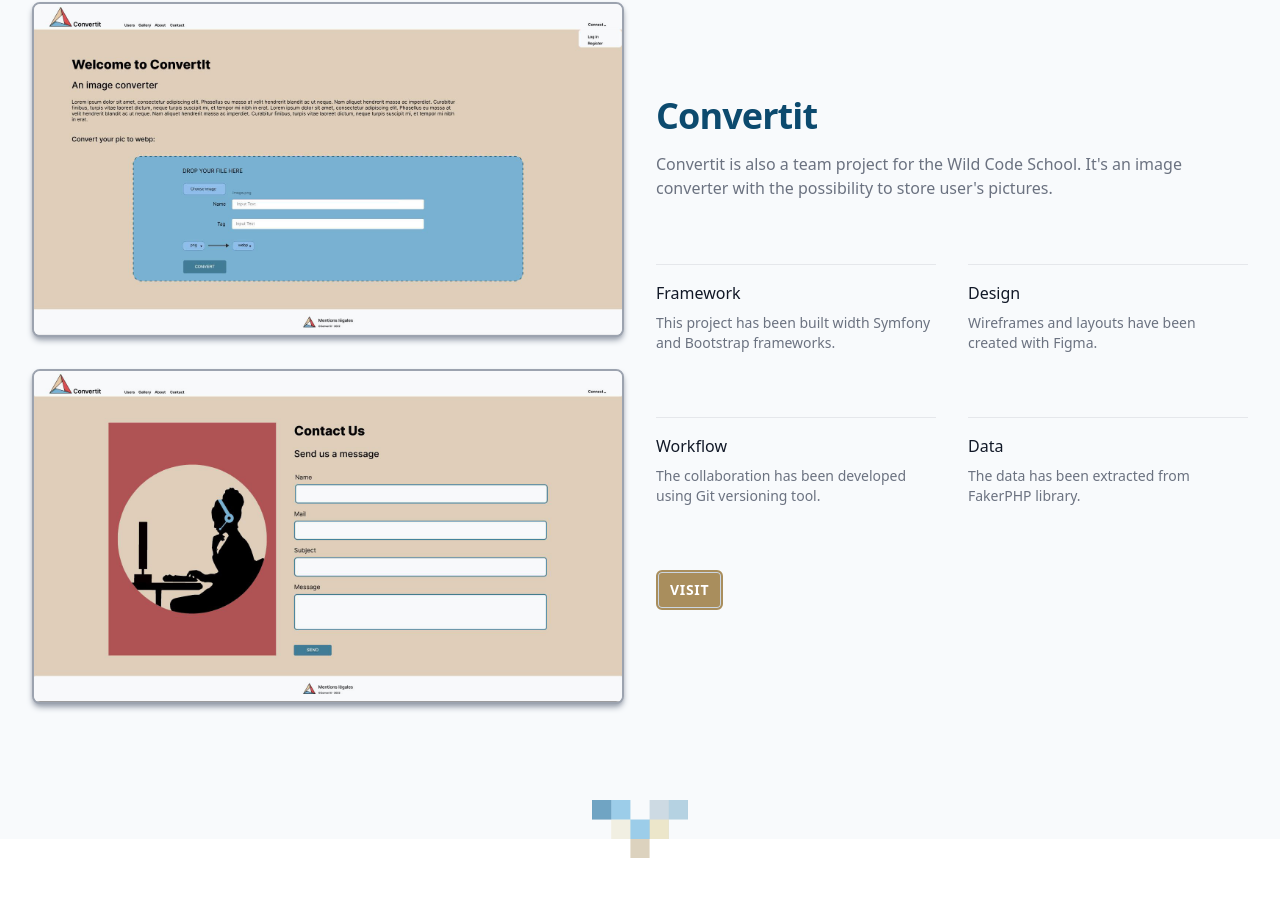
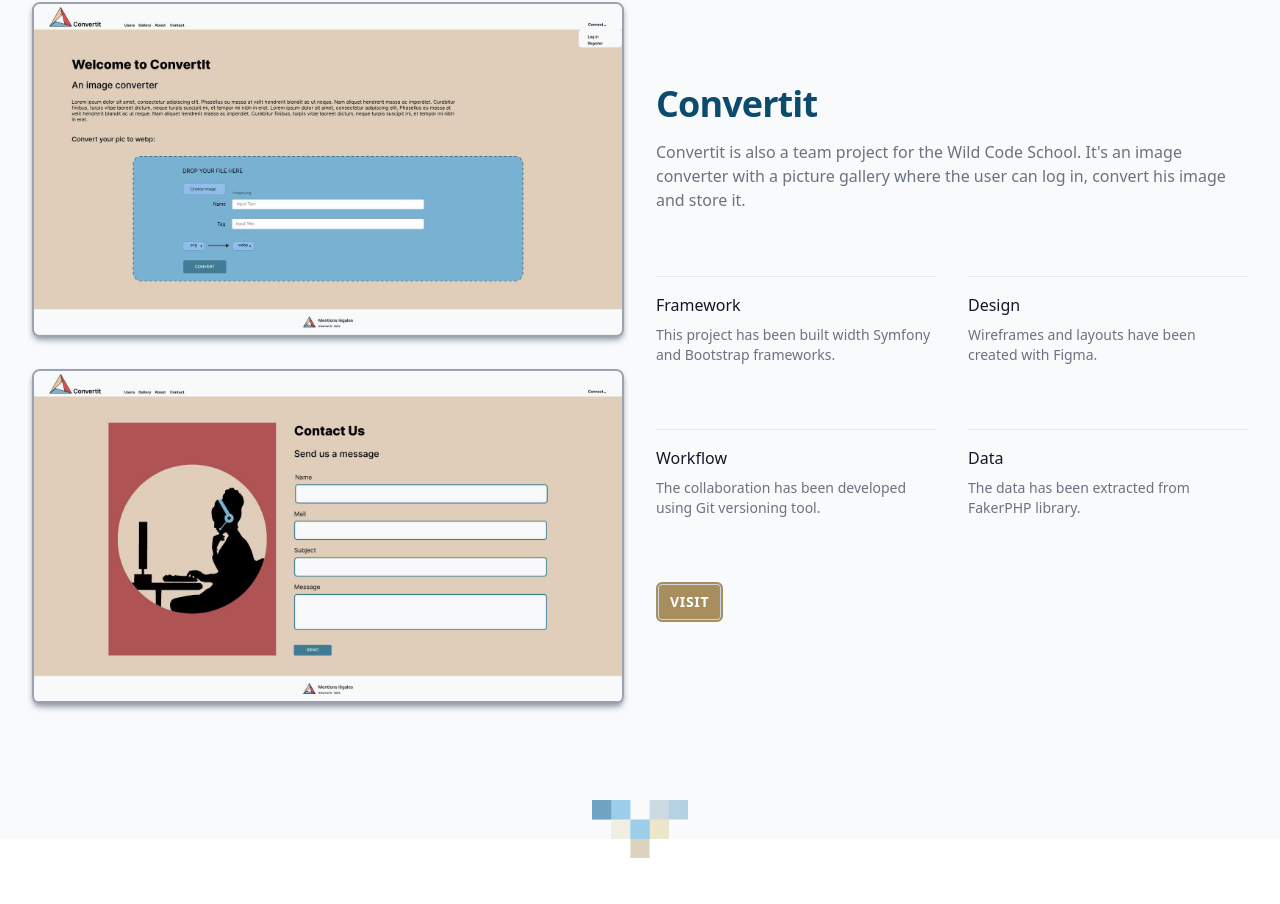
Before and after one commit to t-aguirre/t_aguirre_portfolio, a React (Vite) app: page /portfolio in a window 1280 px wide. Shown: the part 1315-2219 px from the top of the page. Built offline with nearby package versions, Linux system fonts and the light colour scheme; a web font is replaced by a local one.

Commit message:
Updating Convertit project description

```diff
--- a/src/components/Development.jsx
+++ b/src/components/Development.jsx
@@ -83,7 +83,7 @@
               <div className='md:order-2'>
                 <h2 className="text-3xl font-bold tracking-tight text-sky-900 sm:text-4xl">Convertit</h2>
                 <p className="mt-4 text-gray-500">
-                  Convertit is also a team project for the Wild Code School. It's an image converter with the possibility to store user's pictures.
+                  Convertit is also a team project for the Wild Code School. It's an image converter with a picture gallery where the user can log in, convert his image and store it.
                 </p>
                 <dl className="grid grid-cols-1 mt-16 gap-x-6 gap-y-10 sm:grid-cols-2 sm:gap-y-16 lg:gap-x-8">
                   {secondProjectData.map((feature) => (
```
